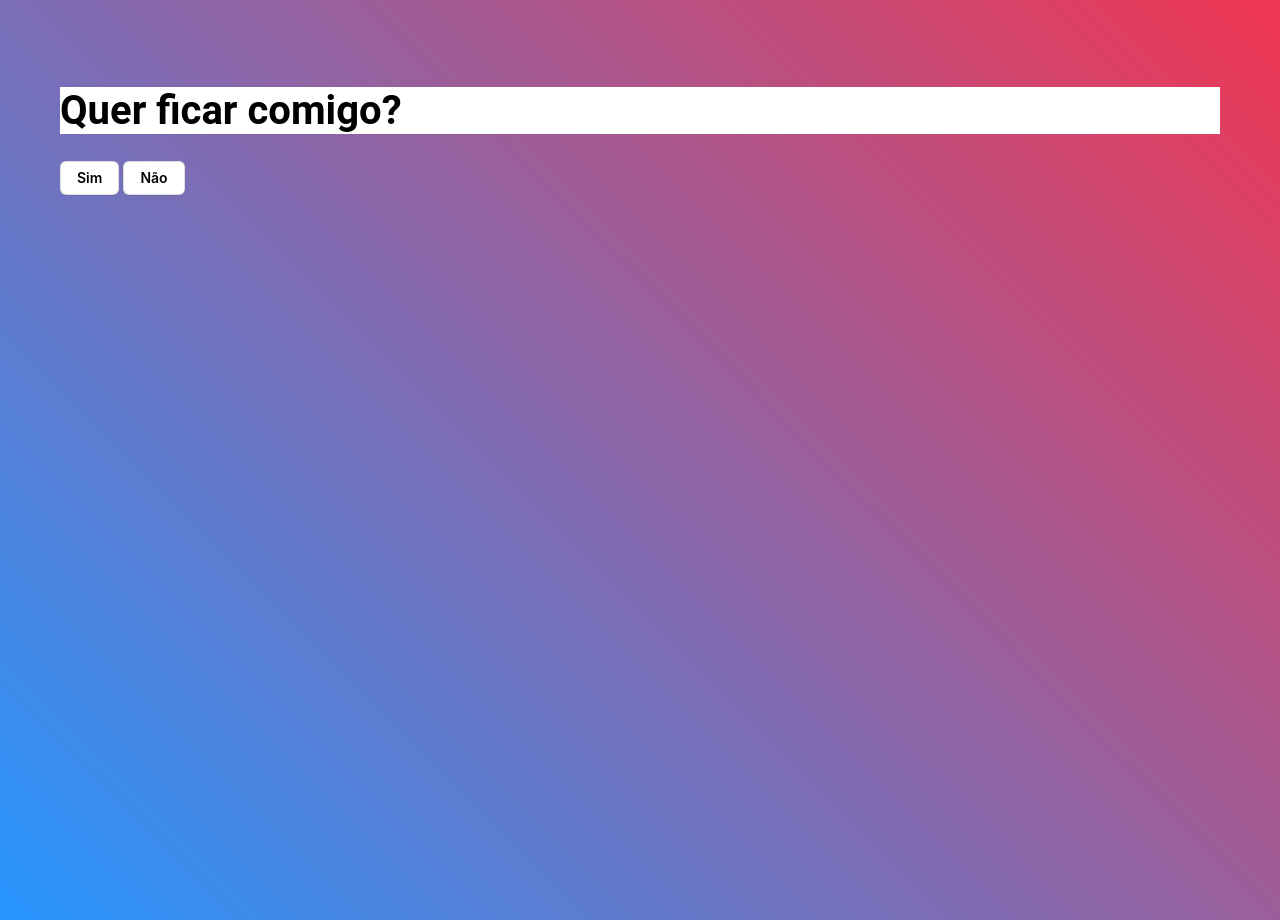
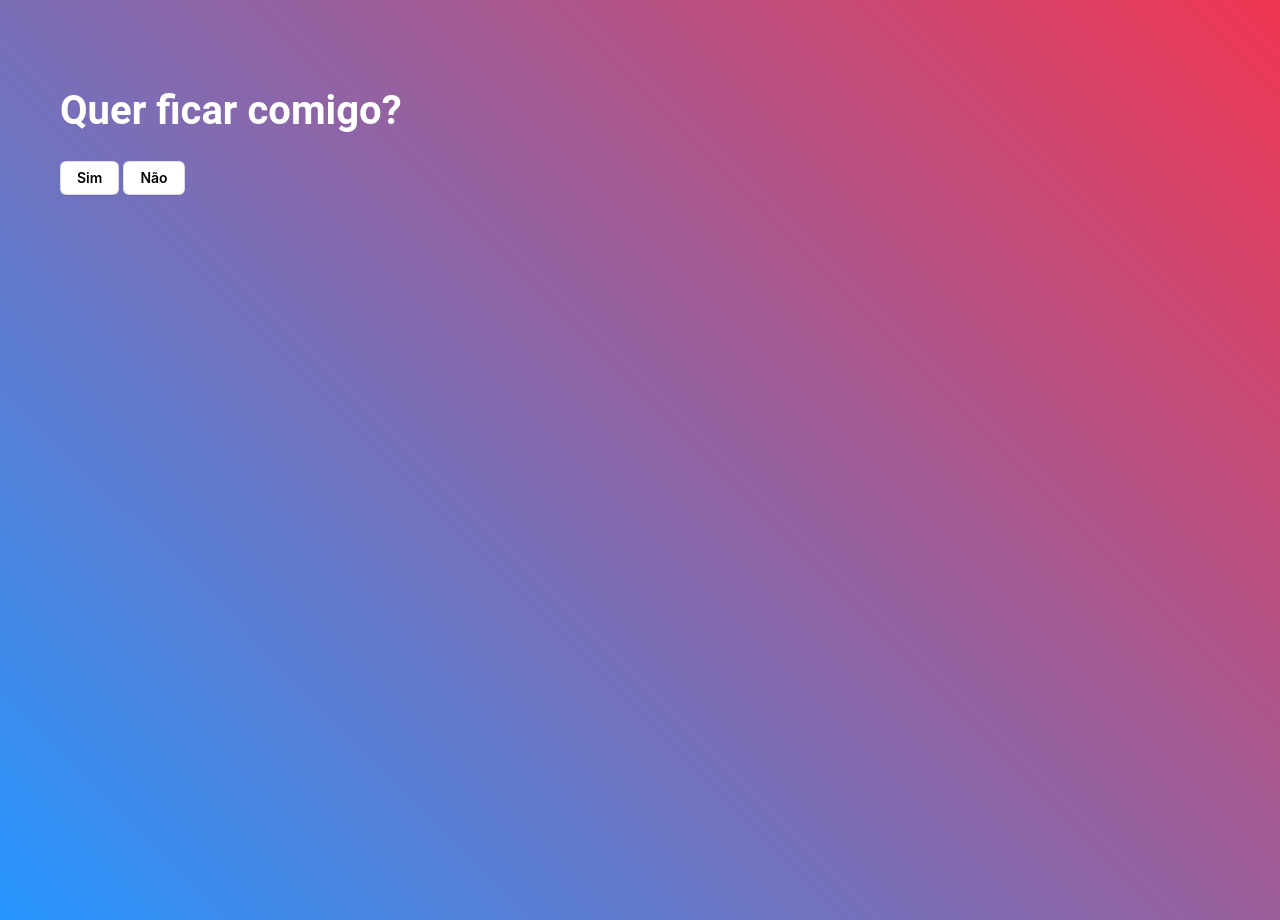
Before and after one commit to LeleoLP/BabyGirl, a plain HTML site: page index.html in a window 1280 px wide. Drawn offline with nearby package versions, Linux system fonts and the light colour scheme.

Commit message:
Update style.css

```diff
--- a/style.css
+++ b/style.css
@@ -9,7 +9,7 @@ body {
 }
 
 #titulo{
-    background-color: #ffffff;
+    color: #ffffff;
     font-family: 'Roboto', sans-serif;
     font-size: 40px;
     font-weight: bold;
```
